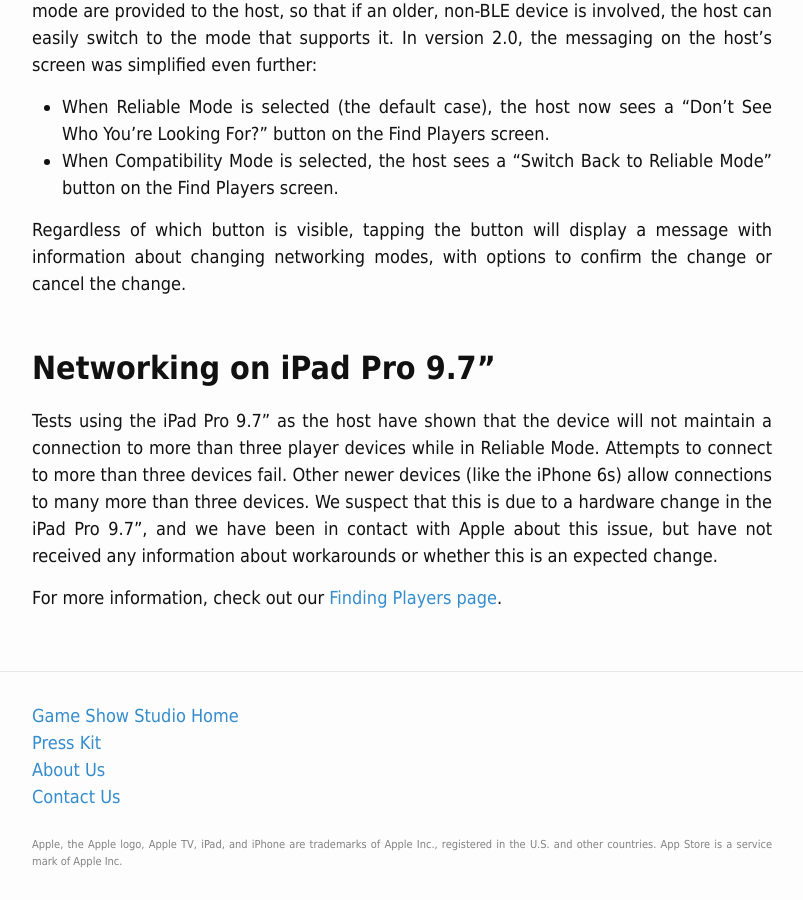
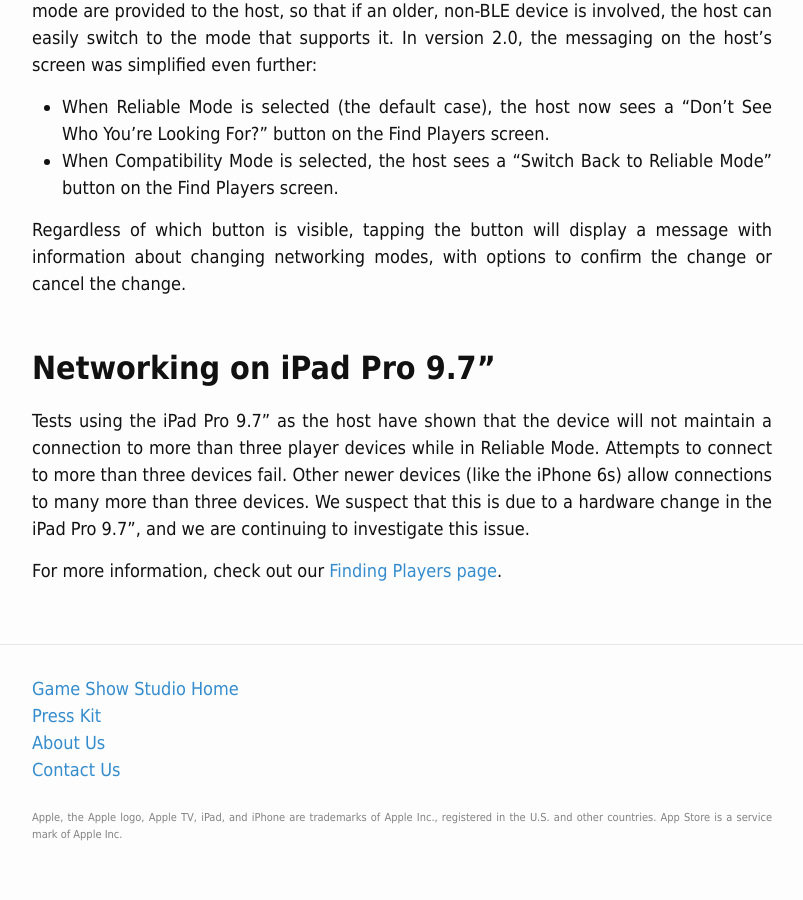
Before and after one commit to gameshowstudio/gameshowstudio.github.io, a Jekyll site: the page built from press/networkingdetails.md, in a window 1280 px wide and 900 px high, scrolled down 908 px. Shown: the whole window, without its empty margins (238-1041 px from the left). Built offline with Jekyll 4.4.1, drawn with Linux system fonts in a browser that asks for light colours; after the commit the page ends 1781 px from its top, so only the background shows below that.

Commit message:
Update messaging about iPad Pro 9.7" connection limitation.

```diff
--- a/press/networkingdetails.md
+++ b/press/networkingdetails.md
@@ -20,6 +20,6 @@
 
 ## Networking on iPad Pro 9.7"
 
-Tests using the iPad Pro 9.7" as the host have shown that the device will not maintain a connection to more than three player devices while in Reliable Mode. Attempts to connect to more than three devices fail. Other newer devices (like the iPhone 6s) allow connections to many more than three devices. We suspect that this is due to a hardware change in the iPad Pro 9.7", and we have been in contact with Apple about this issue, but have not received any information about workarounds or whether this is an expected change.
+Tests using the iPad Pro 9.7" as the host have shown that the device will not maintain a connection to more than three player devices while in Reliable Mode. Attempts to connect to more than three devices fail. Other newer devices (like the iPhone 6s) allow connections to many more than three devices. We suspect that this is due to a hardware change in the iPad Pro 9.7", and we are continuing to investigate this issue.
 
 For more information, check out our [Finding Players page](/help/findingplayers).
```
